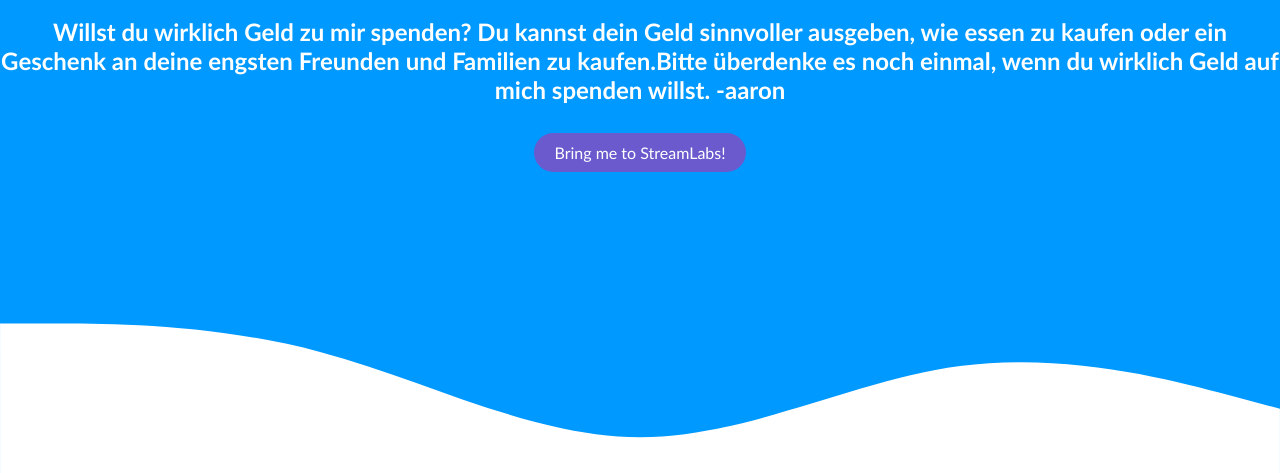
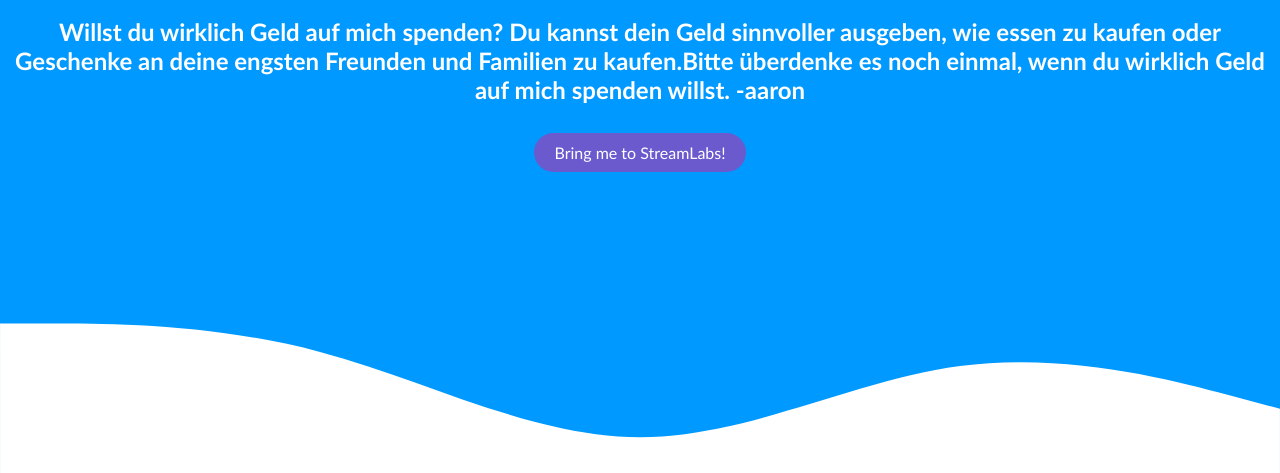
Before and after one commit to aarontreee/aarontreee.github.io, a plain HTML site: page donations.html in a window 1280 px wide. Shown: the part 336-809 px from the top of the page. Drawn offline with Linux system fonts and the light colour scheme.

Commit message:
Update donations.html

```diff
--- a/donations.html
+++ b/donations.html
@@ -15,7 +15,7 @@
 			<h2>do you really wanna donate to me?
 			you can spend your money more wisely like buying food or buying a gift to your loved ones.
 			please rethink it one more time if you really wanna donate to me. -aaron</h2>
-			<h2>Willst du wirklich Geld zu mir spenden? Du kannst dein Geld sinnvoller ausgeben, wie essen zu kaufen oder ein Geschenk an deine engsten Freunden und Familien zu kaufen.Bitte überdenke es noch einmal, wenn du wirklich Geld auf mich spenden willst. -aaron</h2>
+			<h2>Willst du wirklich Geld auf mich spenden? Du kannst dein Geld sinnvoller ausgeben, wie essen zu kaufen oder Geschenke an deine engsten Freunden und Familien zu kaufen.Bitte überdenke es noch einmal, wenn du wirklich Geld auf mich spenden willst. -aaron</h2>
 			<br>
 			<a href="https://streamlabs.com/aarontreeee" class="button">Bring me to StreamLabs!</a>
 			<br>
```
